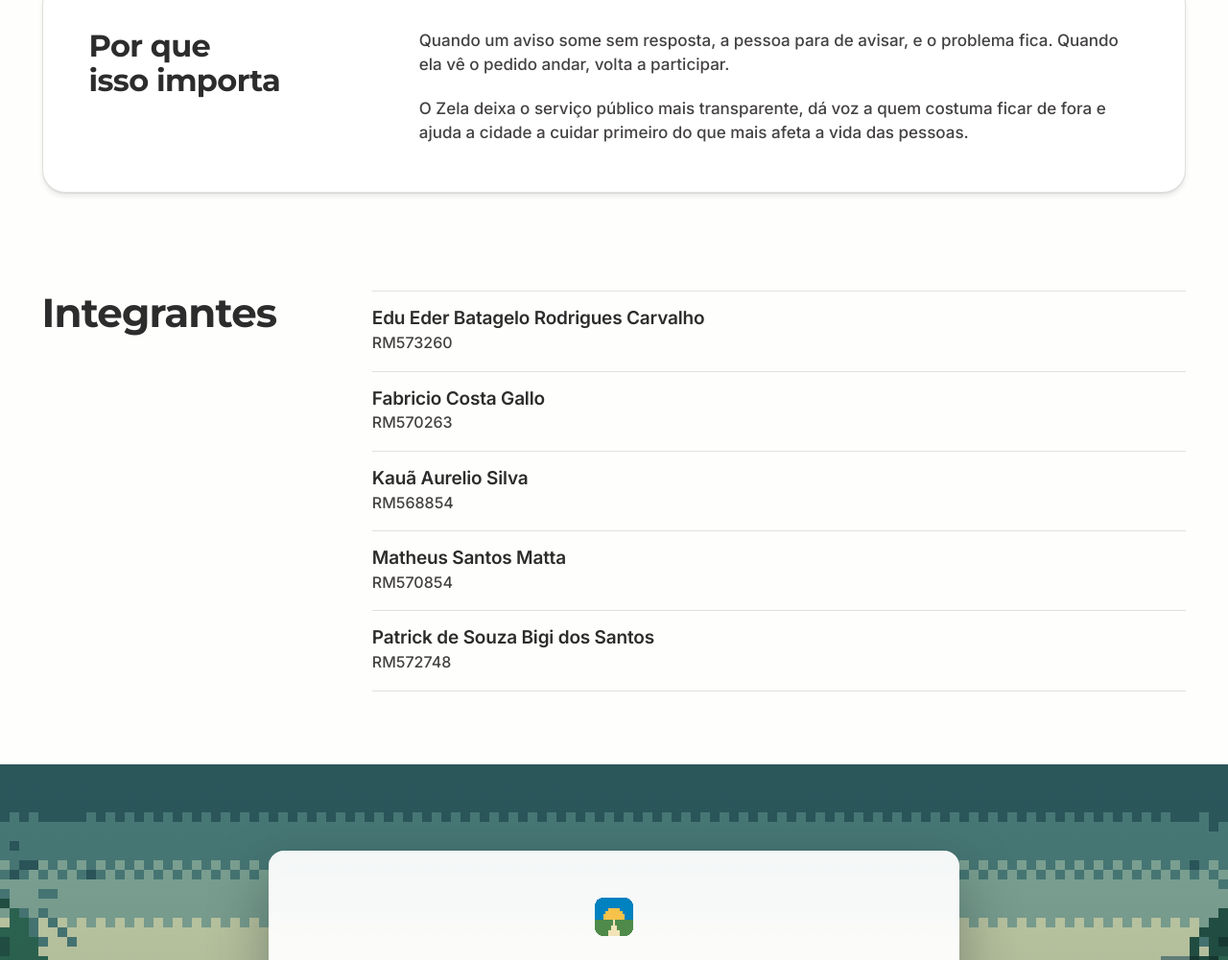
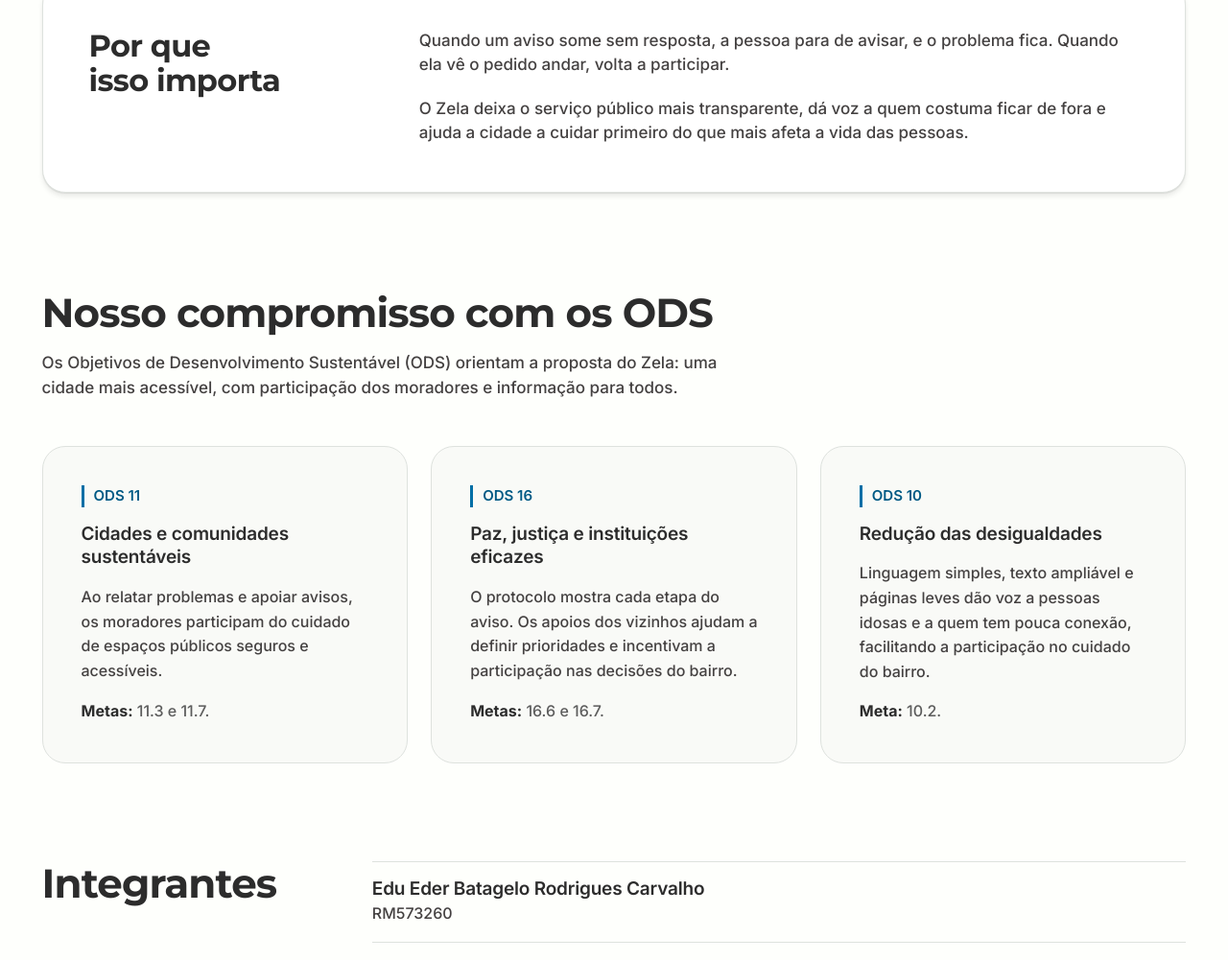
Before and after one commit to fabriciogallo/zela, a plain HTML site: page pages/sobre.html in a window 1280 px wide. Shown: the part 2723-3724 px from the top of the page at 96% size. Drawn offline with Linux system fonts and the light colour scheme.

Commit message:
feat(sobre): apresenta ODS relacionados ao projeto

```diff
--- a/pages/sobre.html
+++ b/pages/sobre.html
@@ -199,6 +199,33 @@
         </div>
       </section>
 
+      <section class="chapter" id="ods" aria-labelledby="ods-t">
+        <div class="section-head">
+          <h2 id="ods-t" class="t-section">Nosso compromisso com os ODS</h2>
+          <p class="t-lead" style="max-width:70ch">Os Objetivos de Desenvolvimento Sustentável (ODS) orientam a proposta do Zela: uma cidade mais acessível, com participação dos moradores e informação para todos.</p>
+        </div>
+        <div class="grid-auto">
+          <article class="panel panel--cream stack" style="gap:16px" aria-labelledby="ods-11-t">
+            <p class="page-eyebrow">ODS 11</p>
+            <h3 id="ods-11-t" class="t-tab">Cidades e comunidades sustentáveis</h3>
+            <p>Ao relatar problemas e apoiar avisos, os moradores participam do cuidado de espaços públicos seguros e acessíveis.</p>
+            <p class="hint"><strong>Metas:</strong> 11.3 e 11.7.</p>
+          </article>
+          <article class="panel panel--cream stack" style="gap:16px" aria-labelledby="ods-16-t">
+            <p class="page-eyebrow">ODS 16</p>
+            <h3 id="ods-16-t" class="t-tab">Paz, justiça e instituições eficazes</h3>
+            <p>O protocolo mostra cada etapa do aviso. Os apoios dos vizinhos ajudam a definir prioridades e incentivam a participação nas decisões do bairro.</p>
+            <p class="hint"><strong>Metas:</strong> 16.6 e 16.7.</p>
+          </article>
+          <article class="panel panel--cream stack" style="gap:16px" aria-labelledby="ods-10-t">
+            <p class="page-eyebrow">ODS 10</p>
+            <h3 id="ods-10-t" class="t-tab">Redução das desigualdades</h3>
+            <p>Linguagem simples, texto ampliável e páginas leves dão voz a pessoas idosas e a quem tem pouca conexão, facilitando a participação no cuidado do bairro.</p>
+            <p class="hint"><strong>Meta:</strong> 10.2.</p>
+          </article>
+        </div>
+      </section>
+
       <section class="chapter" aria-labelledby="equipe-t">
         <div class="row" style="gap:32px 64px;align-items:flex-start">
           <h2 id="equipe-t" class="t-section" style="flex:1 1 280px">Integrantes</h2>
```
